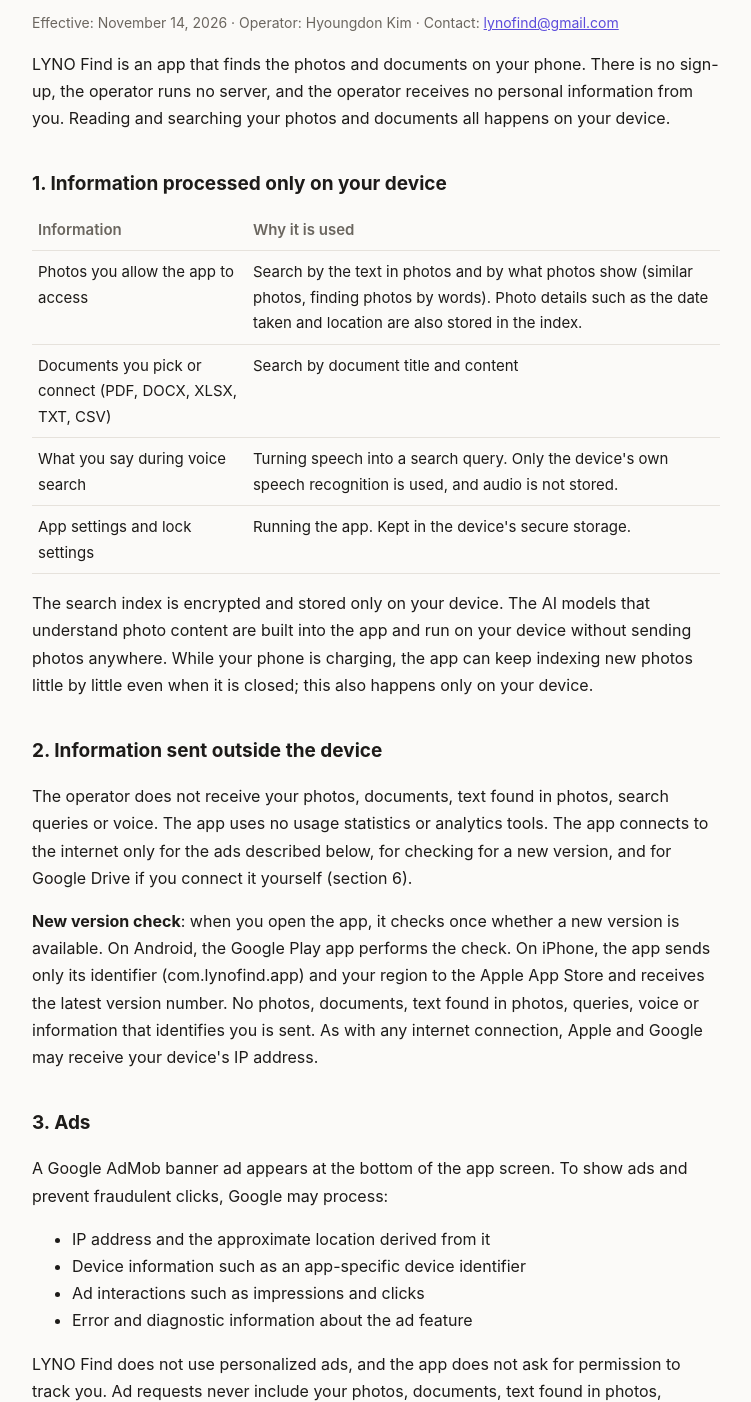
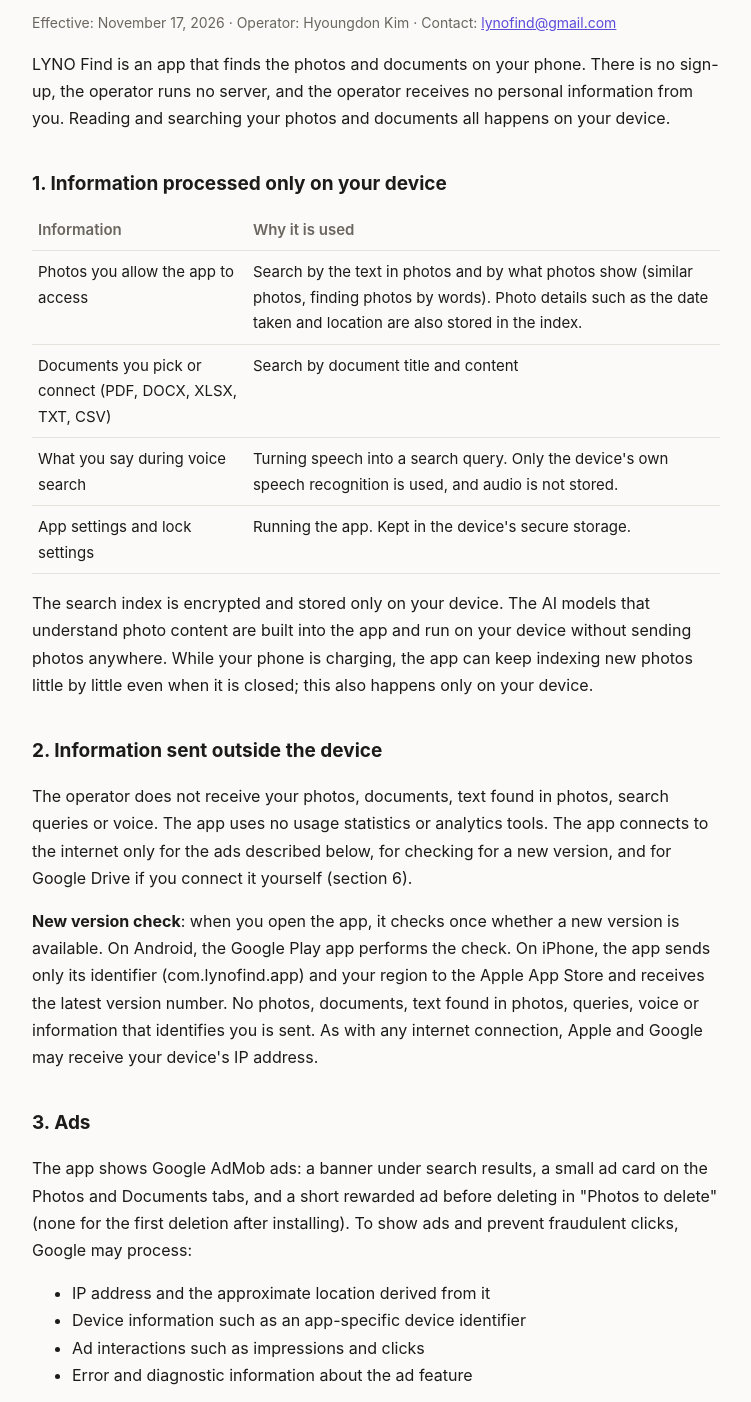
Before and after one commit to lynofind/lynofind.github.io, a plain HTML site: page en/privacy.html in a window 1280 px wide. Shown: the part 172-1574 px from the top of the page, without its empty margins (264-1015 px from the left). Drawn offline with Linux system fonts and the light colour scheme.

Commit message:
Privacy policy (en): 1.0.6 ads and user-confirmed deletion

```diff
--- a/en/privacy.html
+++ b/en/privacy.html
@@ -14,7 +14,7 @@
 </header>
 
 <h1>Privacy Policy</h1>
-<p class="meta">Effective: November 14, 2026 · Operator: Hyoungdon Kim · Contact: <a href="mailto:lynofind@gmail.com">lynofind@gmail.com</a></p>
+<p class="meta">Effective: November 17, 2026 · Operator: Hyoungdon Kim · Contact: <a href="mailto:lynofind@gmail.com">lynofind@gmail.com</a></p>
 
 <p>LYNO Find is an app that finds the photos and documents on your phone. There is no sign-up, the operator runs no server, and the operator receives no personal information from you. Reading and searching your photos and documents all happens on your device.</p>
 
@@ -35,7 +35,7 @@
 <p><strong>New version check</strong>: when you open the app, it checks once whether a new version is available. On Android, the Google Play app performs the check. On iPhone, the app sends only its identifier (com.lynofind.app) and your region to the Apple App Store and receives the latest version number. No photos, documents, text found in photos, queries, voice or information that identifies you is sent. As with any internet connection, Apple and Google may receive your device's IP address.</p>
 
 <h2>3. Ads</h2>
-<p>A Google AdMob banner ad appears at the bottom of the app screen. To show ads and prevent fraudulent clicks, Google may process:</p>
+<p>The app shows Google AdMob ads: a banner under search results, a small ad card on the Photos and Documents tabs, and a short rewarded ad before deleting in "Photos to delete" (none for the first deletion after installing). To show ads and prevent fraudulent clicks, Google may process:</p>
 <ul>
 <li>IP address and the approximate location derived from it</li>
 <li>Device information such as an app-specific device identifier</li>
@@ -95,7 +95,7 @@
 <p><strong>Compliance with the Google API Services User Data Policy</strong>: LYNO Find's use and transfer to any other app of information received from Google APIs will adhere to the <a href="https://developers.google.com/terms/api-services-user-data-policy">Google API Services User Data Policy</a>, including the Limited Use requirements.</p>
 
 <h2>7. Retention and deletion</h2>
-<p>The index and settings the app creates stay only on your device. You can delete them with "Delete search index" or "Delete all local data" in the app's settings, and they are also removed when you delete the app. Search queries and recognized speech are not stored. The app never changes or deletes your original photos and documents. Deletion of Google Drive data follows section 6.</p>
+<p>The index and settings the app creates stay only on your device. You can delete them with "Delete search index" or "Delete all local data" in the app's settings, and they are also removed when you delete the app. Search queries and recognized speech are not stored. The app never changes your original photos and documents. It deletes an original only when you select photos and tap delete, or swipe a document and confirm. Photos go to the phone's trash (Recently Deleted on iPhone); documents are deleted right away. Deletion of Google Drive data follows section 6.</p>
 
 <h2>8. Children</h2>
 <p>LYNO Find is not directed to children under 14 and does not knowingly collect personal information from children.</p>
```
